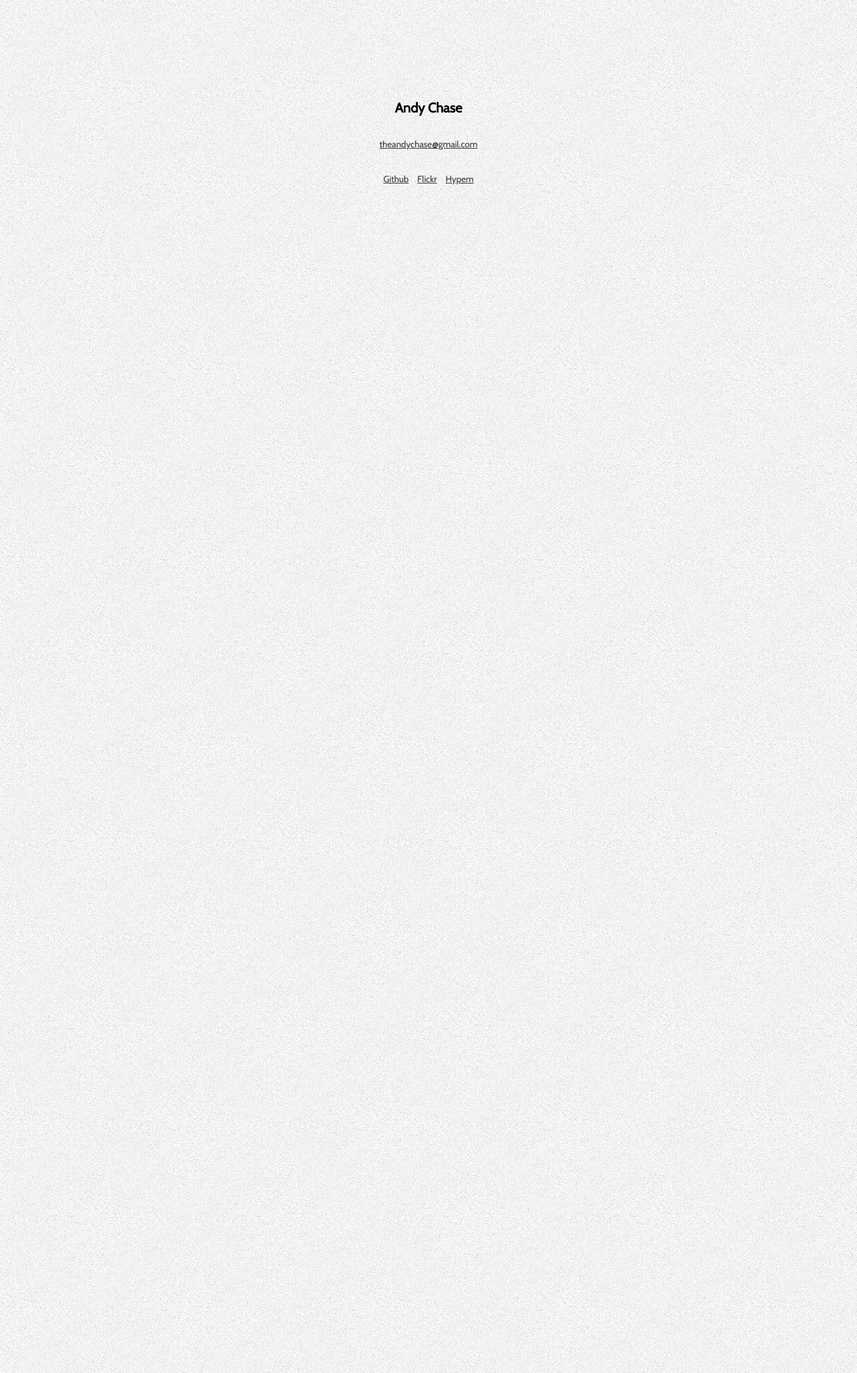
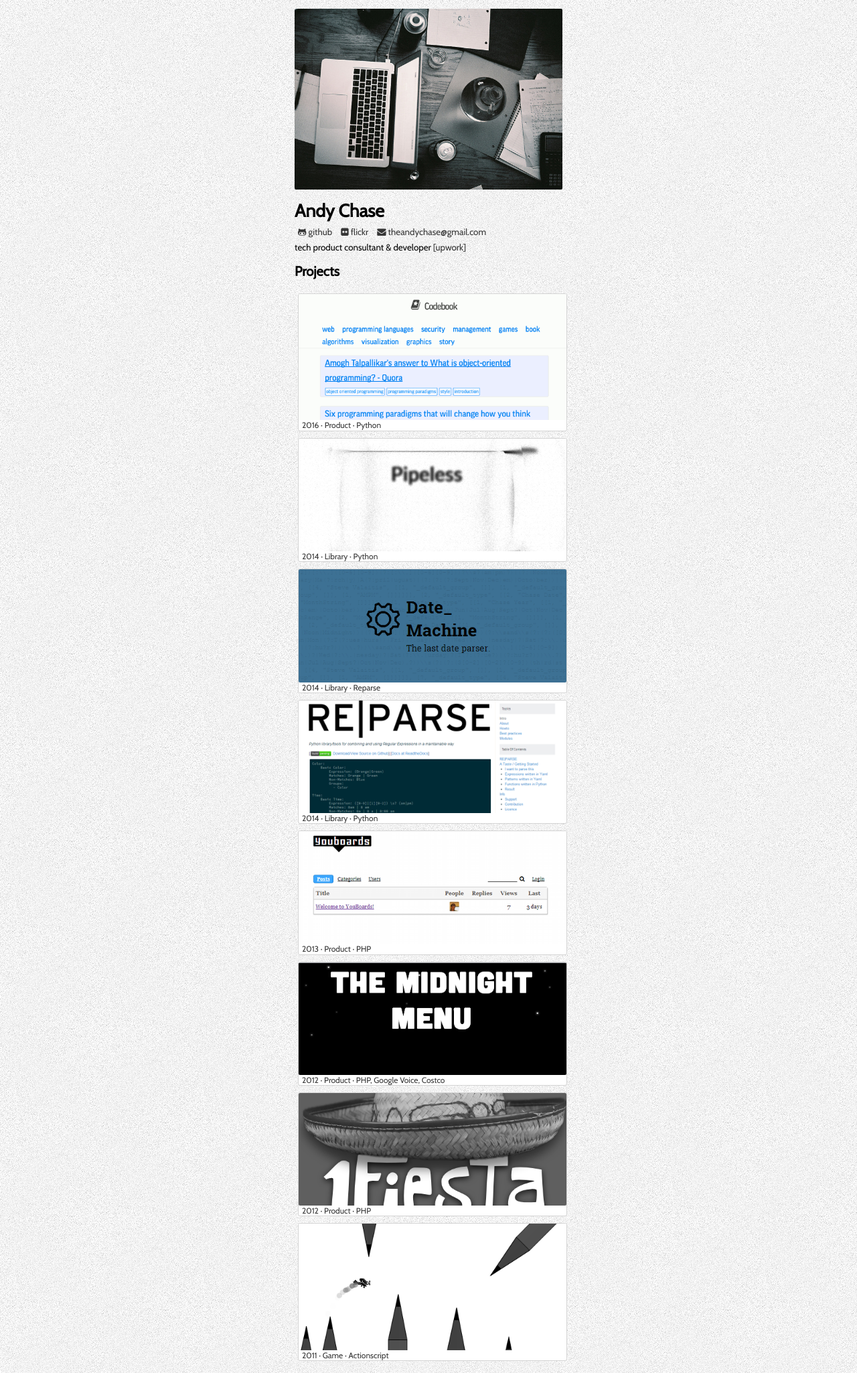
Before and after one commit to andychase/andychase.github.io, a Jekyll site: the page built from index.md, in a window 1280 px wide. Shown: the whole page at 67% size. Built offline with Jekyll 4.4.1, drawn with Linux system fonts in a browser that asks for light colours; nearby versions of some CDN libraries.

Commit message:
Cleanups and re-add projects

```diff
--- /dev/null
+++ b/_data/projects.csv
@@ -0,0 +1,9 @@
+name,link,year,type,tech,description,explanation
+codebook,https://codebook.snc.io,2016,Product,Python,,
+pipeless,https://andychase.me/pipeless,2014,Library,Python,A simple Python library for building a data pipeline.,
+date_machine,https://asperous.github.io/pipeless.png,2014,Library,Reparse,,
+reparse,https://reparse.readthedocs.org,2014,Library,Python,,
+youboards,https://github.com/andychase/gab,2013,Product,PHP,,
+themidnightmenu,https://andychase.me/themidnightmenu,2012,Product,"PHP, Google Voice, Costco",,
+1Fiesta,https://github.com/andychase/1fiesta.com,2012,Product,PHP,,
+Airplane,http://www.kongregate.com/games/asperous/airplane,2011,Game,Actionscript,,
--- a/_layouts/default.html
+++ b/_layouts/default.html
@@ -8,33 +8,62 @@
     <title>Andy Chase's website</title>
 
     <link href='https://fonts.googleapis.com/css?family=Cabin' rel='stylesheet' type='text/css' />
+
     <link href='https://cdnjs.cloudflare.com/ajax/libs/normalize/3.0.0/normalize.min.css' rel='stylesheet' type='text/css' />
+
+
+
+    <link href="https://maxcdn.bootstrapcdn.com/font-awesome/4.6.3/css/font-awesome.min.css" rel="stylesheet" integrity="sha384-T8Gy5hrqNKT+hzMclPo118YTQO6cYprQmhrYwIiQ/3axmI1hQomh7Ud2hPOy8SP1" crossorigin="anonymous">
+
     <link rel="shortcut icon" href="/favicon.ico">
 
     <style type="text/css">
     html {
-        background-image: url('pipe_tile.jpg');
+        background-image: url('assets/pipe_tile.jpg');
         font-family: "Cabin", sans-serif;
         font-size: 10pt;
     }
     body { font-size: 10pt; }
-    h2 { text-align: center; width: 200px; }
+    a { text-decoration: none; }
+
 
     #c {
-      width: 200px;
+      width: 400px;
       margin: auto;
-      margin-top: 150px;
     }
     a, a:hover, a:visited {
       color: #363636;
       font-size: 10pt;
     }
-    ul { list-style: none; padding: 0; text-align: center; }
+    a:hover {
+      border-bottom: 1px solid;
+    }
+    ul { list-style: none; padding: 0; }
     ul li { display: inline-block; margin: 5px; }
+    img {
+      border-radius: 2px;
+    }
     @media only screen and (-webkit-min-device-pixel-ratio: 2) {
      html {
     background-size: 140px 140px;
      }
+    }
+
+    #social-links, #andy-chase, #my-title {
+      margin-top: 0;
+      margin-bottom: 3px;
+    }
+    .project-item {
+      border: 1px solid #d4d4d4;
+      background-color: white;
+      border-radius: 3px;
+      margin-top: 0;
+      margin-bottom: 0;
+      position: relative;
+    }
+    .project-info {
+      font-size: 9pt;
+      padding-left: 5px;
     }
     </style>
 </head>
--- a/cal/index.html
+++ /dev/null
@@ -1,5 +0,0 @@
-<html><body style='width:800px; margin: 35px auto; background-image: url("../pipe_tile.jpg");'>
-
-<iframe src="https://www.google.com/calendar/embed?showTitle=0&amp;showPrint=0&amp;mode=WEEK&amp;height=600&amp;wkst=1&amp;bgcolor=%23FFFFFF&amp;src=asperous2%40gmail.com&amp;color=%232F6213&amp;src=t733d58u75a24umvcsdp8van00%40group.calendar.google.com&amp;color=%23875509&amp;src=en.usa%23holiday%40group.v.calendar.google.com&amp;color=%23125A12&amp;ctz=America%2FLos_Angeles" style=" border: 1px solid grey; " width="800" height="600"  frameborder="0" scrolling="no"></iframe>
-
-</body></html>
--- a/index.md
+++ b/index.md
@@ -1,13 +1,23 @@
 ---
 layout: default
 ---
-Andy Chase
------------
 
-* <theandychase@gmail.com>
+![Photo of desk](assets/cover_photo.jpg){:height="270px" width="400px"}
 
-* [Github](https://github.com/andychase)
+# Andy Chase
 
-* [Flickr](http://www.flickr.com/photos/asperous/sets/)
+* [<i class="fa fa-github-alt" aria-hidden="true"></i> github](https://github.com/andychase)
+* [<i class="fa fa-flickr" aria-hidden="true"></i>
+ flickr](http://www.flickr.com/photos/asperous/sets/)
+* [<i class="fa fa-envelope" aria-hidden="true"></i> <theandychase@gmail.com>](mailto:theandychase@gmail.com)
+{: #social-links}
 
-* [Hypem](http://hypem.com/andychase)
+tech product consultant & developer [[upwork]](https://www.upwork.com/freelancers/~01dbdbcc5a2c375fda)
+{: #my-title}
+
+## Projects
+
+{% for project in site.data.projects %}
+- 	<a href="{{ project.link }}"><img src="/assets/featured/{{ project.name|slugify }}.png" alt="{{ project.name }}" width="400px" style="display: block;"><span class="project-info">{{ project.year}} &middot; {{ project.type }} &middot; {{ project.tech }}</span></a>
+	{: .project-item}
+{% endfor %}
```
Also changed, not shown: cal_george/index.html (deleted, +0 -34 lines), assets/cover_photo.jpg (added), assets/featured/1fiesta.png (added), assets/featured/airplane.png (added), assets/featured/codebook.png (added), assets/featured/date-machine.png (added), assets/featured/dino.png (added), assets/featured/pipeless.png (added), assets/featured/reparse.png (added), assets/featured/themidnightmenu.png (added), assets/featured/wiggles.png (added), assets/featured/youboards.png (added), assets/pipe_tile.jpg (renamed from pipe_tile.jpg).
